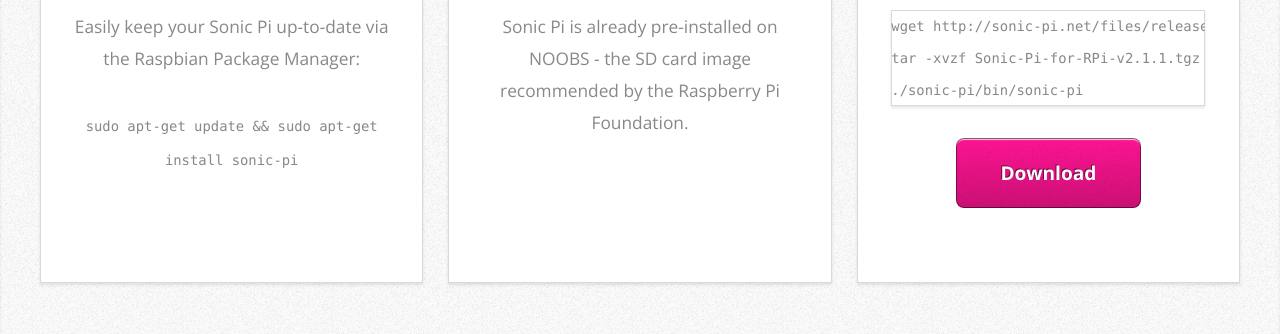
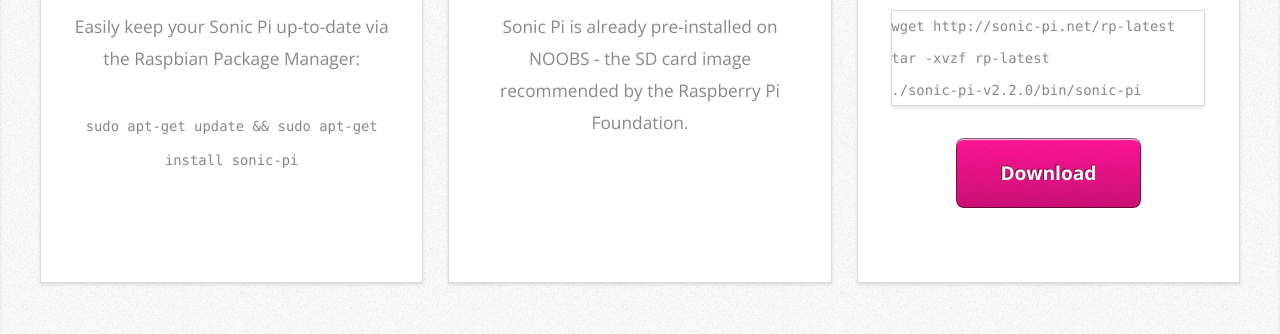
Before and after one commit to samaaron/sonic-pi-web, a plain HTML site: page index.html in a window 1280 px wide. Shown: the part 11666-12000 px from the top of the page. Drawn offline with nearby package versions, Linux system fonts and the light colour scheme.

Commit message:
Update RP download instructions for v2.2.0

```diff
--- a/index.html
+++ b/index.html
@@ -864,14 +864,14 @@
 	  </div>
 	  <div class="4u">
 	    <section class="box style1">
-	      <a href="files/releases/02.1.1/Sonic-Pi-for-RPi-v2.1.1.tgz">                <img src="media/images/archive_tgz.png"/></a>
+	      <a href="files/releases/02.2.0/Sonic-Pi-for-RPi-v2.2.0.tgz">                <img src="media/images/archive_tgz.png"/></a>
               <h3>Manual Download </h3>
 
               <div style="overflow-y:hidden;box-shadow: inset 0px 0px 0px 1px rgba(0,0,0,0.15), 0px 2px 3px 0px rgba(0,0,0,0.1);">
                 <code>
-                  <pre>wget http://sonic-pi.net/files/releases/02.1.1/Sonic-Pi-for-RPi-v2.1.1.tgz
-tar -xvzf Sonic-Pi-for-RPi-v2.1.1.tgz
-./sonic-pi/bin/sonic-pi
+                  <pre>wget http://sonic-pi.net/rp-latest
+tar -xvzf rp-latest
+./sonic-pi-v2.2.0/bin/sonic-pi
 </pre></code></div></br/>
 <a href="files/releases/02.1.1/Sonic-Pi-for-RPi-v2.1.1.tgz" class="button">Download</a>
 
```
